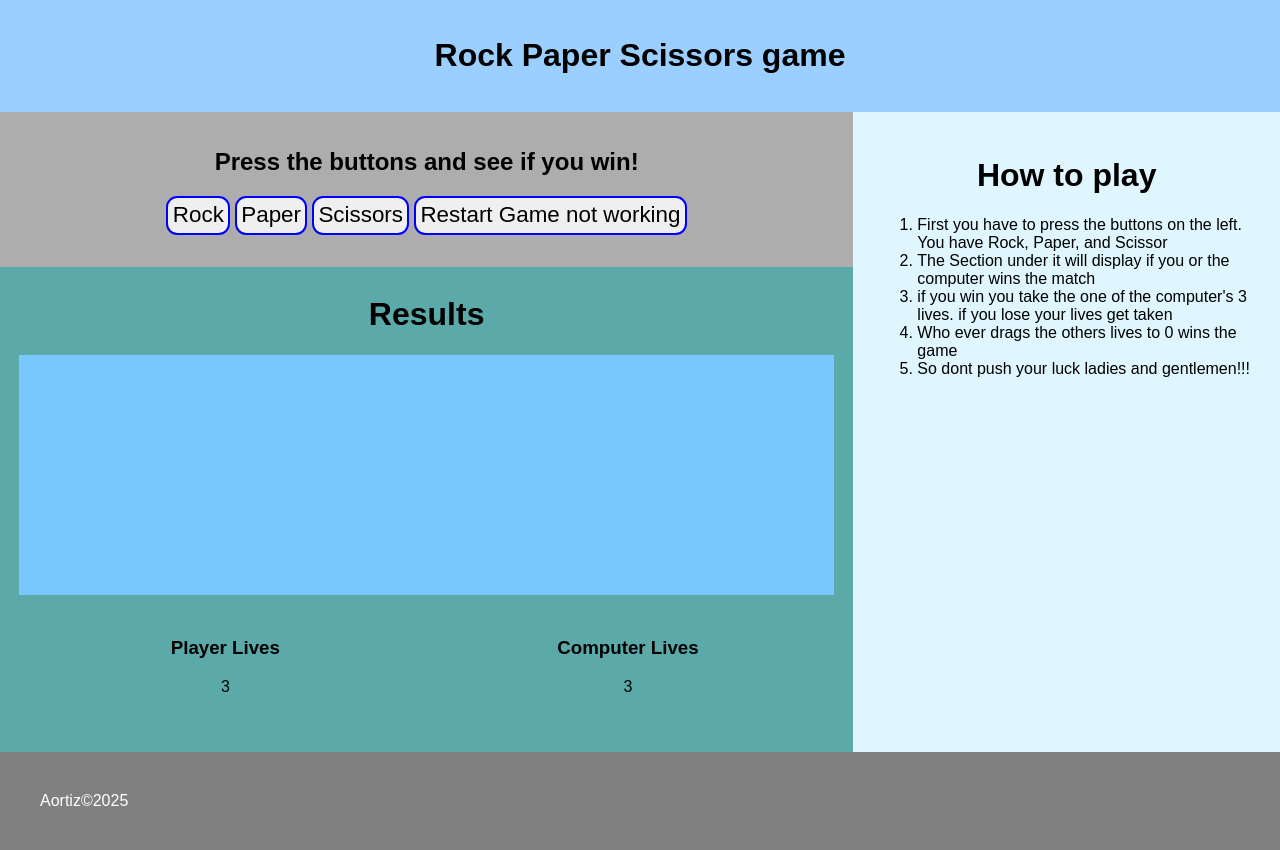
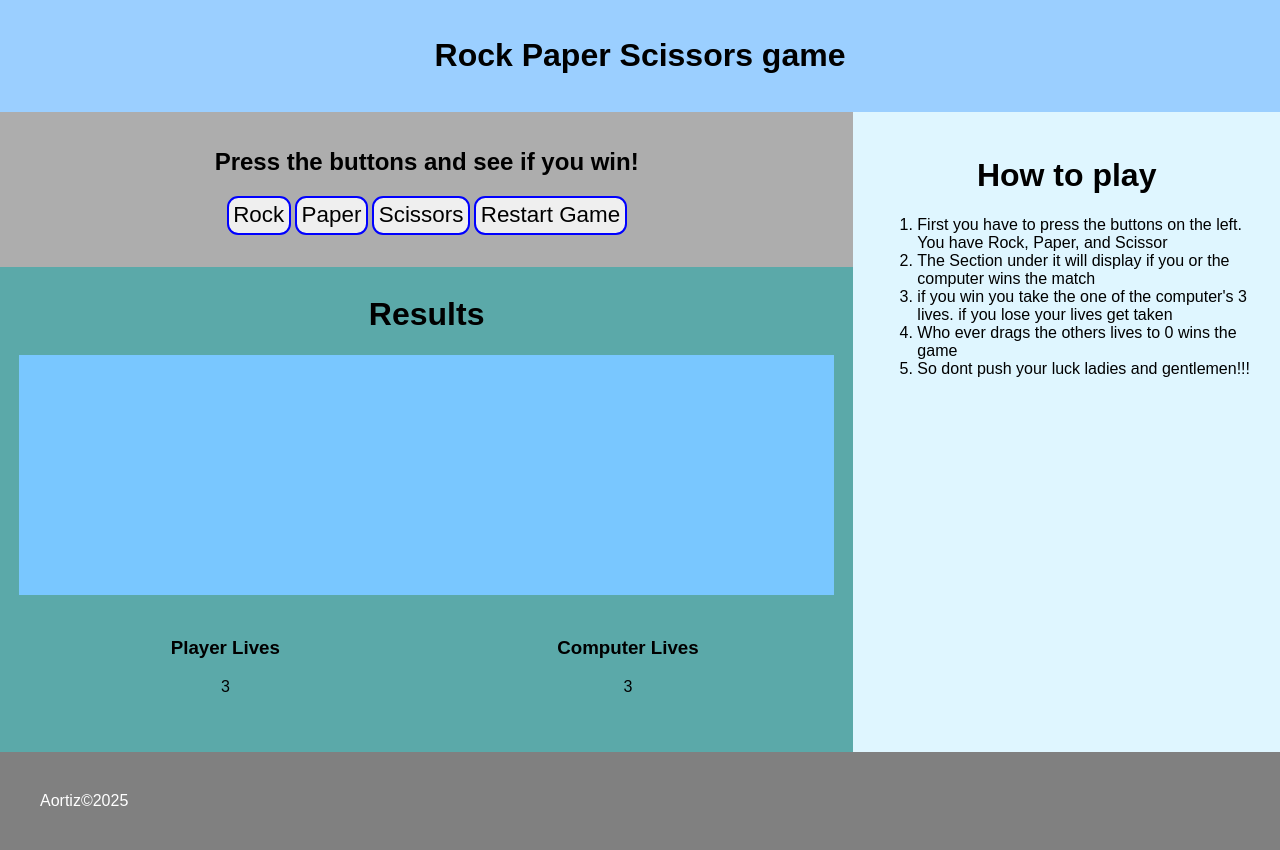
Before and after one commit to aslan-kg/RockPaperSiccorGame, a plain HTML site: page index.html in a window 1280 px wide. Drawn offline with Linux system fonts and the light colour scheme.

Commit message:
Update index.html

```diff
--- a/index.html
+++ b/index.html
@@ -18,7 +18,7 @@
                 <button onclick="playerTurn('rock')">Rock</button>
                 <button onclick="playerTurn('paper')">Paper</button>
                 <button onclick="playerTurn('siccors')">Scissors</button>
-                <button onclick="resetGame()">Restart Game not working</button>
+                <button onclick="resetGame()">Restart Game</button>
                 <p id="stopMessage"></p>
             </div>
 
```
